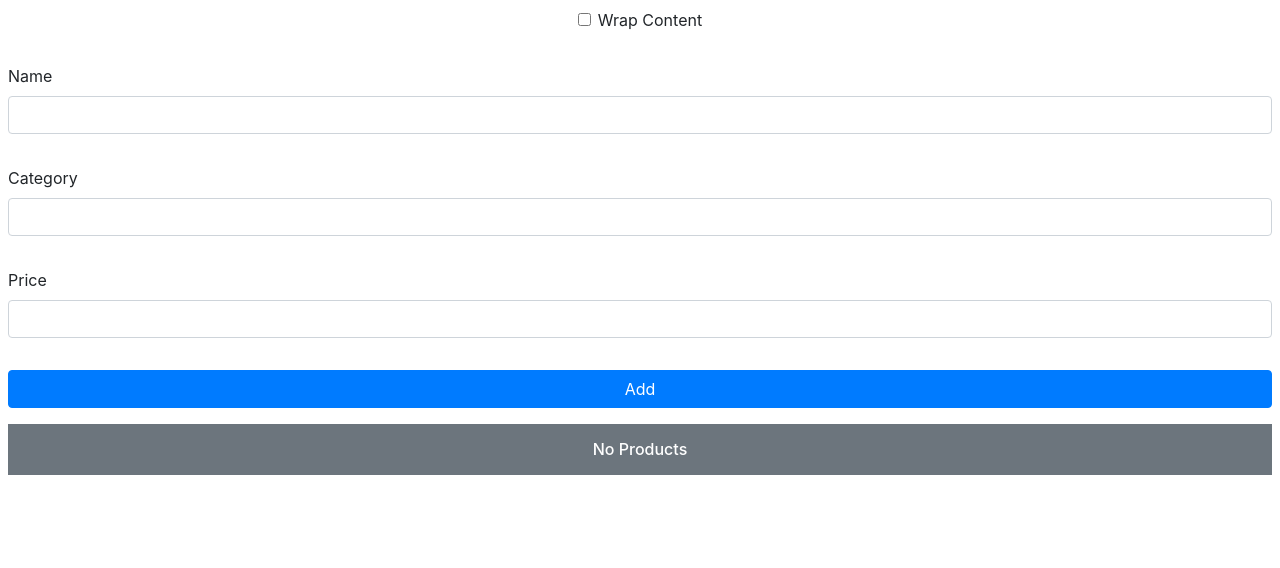
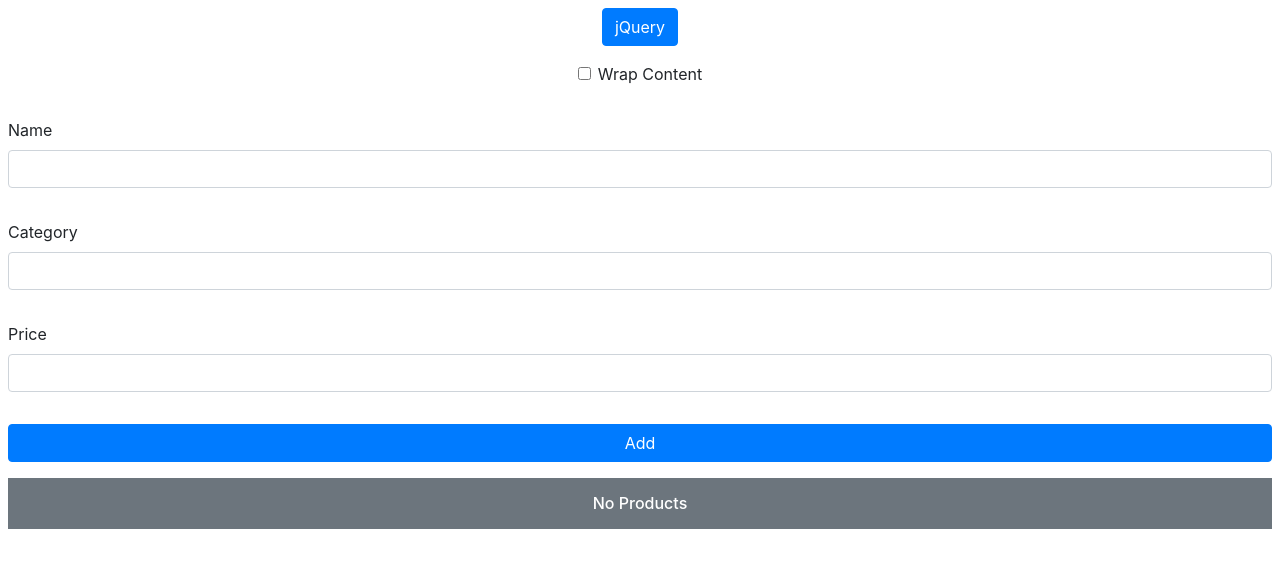
Before and after one commit to ndminh1307js/pro-react-16, a React (Create React App) app in the folder Chapter-16/refs/: page / in a window 1280 px wide. Shown: the top 568 px of the page. Built offline with nearby package versions, Linux system fonts and the light colour scheme.

Commit message:
Use Refs with Other Frameworks and Libraries

```diff
--- a/Chapter-16/refs/src/App.js
+++ b/Chapter-16/refs/src/App.js
@@ -1,6 +1,7 @@
 import React, { Component } from 'react';
 import { Editor } from './Editor';
 import { ProductTable } from './ProductTable';
+import { ColorInvalidElements } from './jQueryColorizer';
 
 export default class App extends Component {
   constructor(props) {
@@ -8,6 +9,7 @@ export default class App extends Component {
     this.state = {
       products: []
     }
+    this.editorRef = React.createRef();
   }
 
   addProduct = (product) => {
@@ -16,9 +18,20 @@ export default class App extends Component {
     }
   }
 
+  colorFields = () => {
+    ColorInvalidElements(this.editorRef.current);
+  }
+
   render() {
     return <div>
-      <Editor callback={this.addProduct} />
+      <div className="text-center m-2">
+        <button className="btn btn-primary" onClick={this.colorFields}>
+          jQuery
+        </button>
+      </div>
+      <div ref={this.editorRef}>
+        <Editor callback={this.addProduct} />
+      </div>
       <h6 className="bg-secondary text-white m-2 p-2">
         <div className="m-2">
           {
--- /dev/null
+++ b/Chapter-16/refs/src/jQueryColorizer.js
@@ -0,0 +1,11 @@
+var $ = require('jquery');
+
+export function ColorInvalidElements(rootElement) {
+  $(rootElement)
+    .find('input:invalid')
+    .addClass('border-danger')
+    .removeClass('border-success')
+    .end()
+    .find('input:valid').addClass('border-success')
+    .removeClass('border-danger');
+}
```
